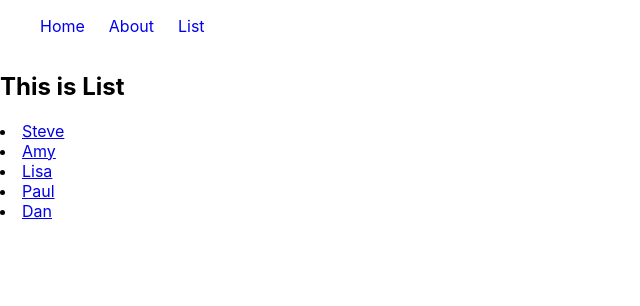
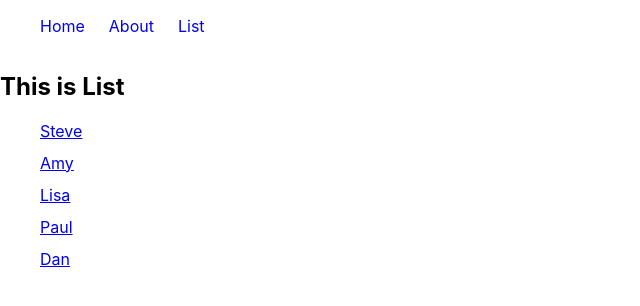
Before and after one commit to keroken/sync-router, a React (Create React App) app: page /list in a window 1280 px wide. Shown: the top 306 px of the page, without its empty margins (0-640 px from the left). Built offline with nearby package versions, Linux system fonts and the light colour scheme.

Commit message:
update css

```diff
--- a/src/components/List.js
+++ b/src/components/List.js
@@ -2,6 +2,7 @@ import React from 'react';
 import { Link } from 'react-router-dom';
 import { members } from '../memberData';
 import { Helmet } from 'react-helmet';
+import classes from './List.module.css';
 
 const List = () => {
 
@@ -12,13 +13,15 @@ const List = () => {
       </Helmet>
       <div>
         <h2>This is List</h2>
+        <ul className={classes.list}>
         {members.map(member => (
-          <li key={member.id}>
+          <li key={member.id} className={classes['list-item']}>
             <Link to={`member/${member.id}`}>
               <span>{member.name}</span>
             </Link>
           </li>
         ))}
+        </ul>
       </div>
     </>
   );
--- /dev/null
+++ b/src/components/List.module.css
@@ -0,0 +1,7 @@
+.list {
+  list-style: none;
+}
+
+.list-item {
+  margin-bottom: 12px;
+}
```
